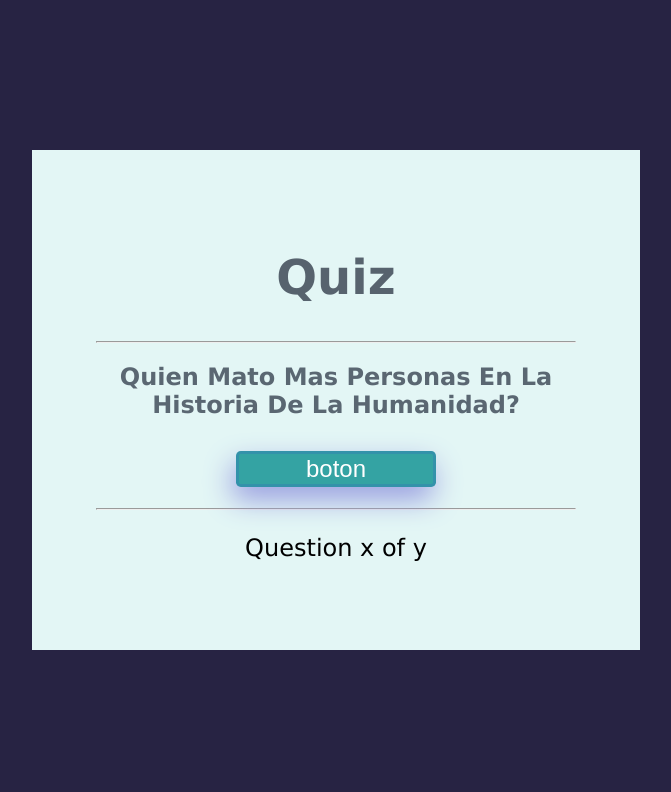
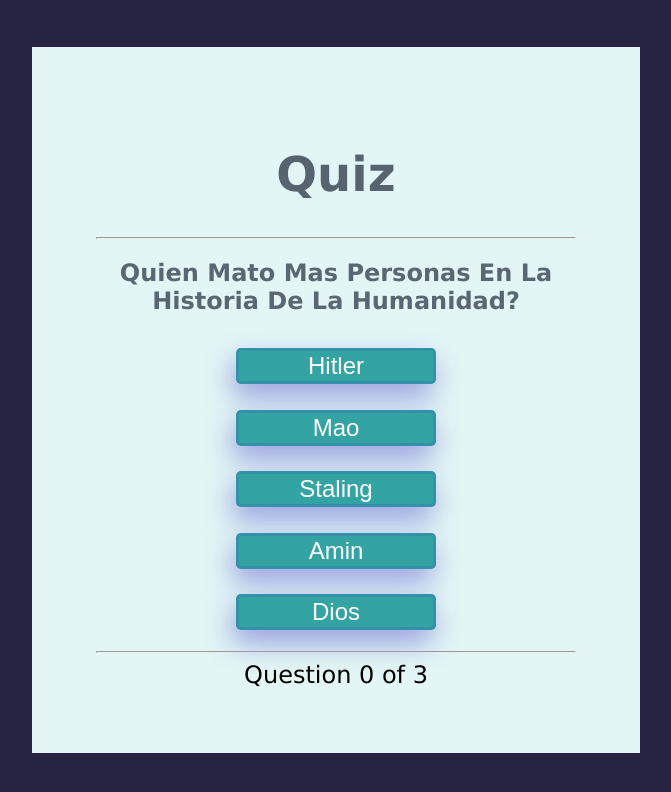
Before and after one commit to leafarJS/proyect_quiz, a plain HTML site: page index.html in a window 1280 px wide. Shown: the whole page, without its empty margins (304-975 px from the left). Drawn offline with Linux system fonts and the light colour scheme.

Commit message:
commit completo

```diff
--- a/css/main.css
+++ b/css/main.css
@@ -28,7 +28,7 @@ h1 {
   color: #5a6772;
   text-transform: capitalize;
 }
-#btn {
+.btn {
   background-color: #34a3a3;
   width: 12.5rem;
   color: #fff;
--- a/index.html
+++ b/index.html
@@ -15,7 +15,6 @@
     <hr>
     <h2 id="question">question</h2>
     <div id="choices">
-      <button id="btn">boton</button>
     </div>
     <hr>
     <footer id="progress">
--- a/js/script.js
+++ b/js/script.js
@@ -2,10 +2,25 @@
 import { newQuestions } from "../database/question.js";
 import { Quiz } from "../models/Quiz.js";
 import { UI } from "../models/UI.js";
+
+const renderPage = (quiz, ui) => {
+  if (quiz.isEnded()) {
+    ui.showScores(quiz.score);
+  } else {
+    console.log(quiz);
+    ui.showQuestion(quiz.getQuestionIndex().text);
+    ui.showChoices(quiz.getQuestionIndex().choices, (choice) => {
+      quiz.guess(choice);
+      renderPage(quiz, ui);
+    });
+    ui.showProgress(quiz.questionIndex, newQuestions.length);
+  }
+};
+
 function main() {
   const quiz = new Quiz(newQuestions);
   const ui = new UI();
 
-  ui.showQuestion(quiz.getQuestionIndex().text);
+  renderPage(quiz, ui);
 }
 main();
--- a/models/Question.js
+++ b/models/Question.js
@@ -7,7 +7,7 @@ export class Question {
    */
   constructor(text, choices, answer) {
     this.text = text;
-    this.question = choices;
+    this.choices = choices;
     this.answer = answer;
   }
   /**
--- a/models/UI.js
+++ b/models/UI.js
@@ -9,4 +9,36 @@ export class UI {
     const qTitle = d.getElementById("question");
     qTitle.innerText = text;
   }
+  /**
+   *
+   * @param {string[]} choices
+   */
+  showChoices(choices, callback) {
+    const choisesContainer = d.getElementById("choices");
+    choisesContainer.innerHTML = "";
+    for (let i = 0; i < choices.length; i++) {
+      const btn = d.createElement("button");
+      btn.className = "btn";
+      btn.innerText = choices[i];
+
+      btn.addEventListener("click", () => callback(choices[i]));
+
+      choisesContainer.append(btn);
+    }
+  }
+  showScores(score) {
+    const gameOverHTML = `
+      <h1>Result</h1>
+      <h2 id="score">Your scores: ${score}</h2>
+      `;
+    // <h2 id="score">Your scores: ${quiz.score}</h2>
+
+    const element = document.getElementById("quiz");
+    element.innerHTML = gameOverHTML;
+  }
+
+  showProgress(currentIndex, total) {
+    let element = document.getElementById("progress");
+    element.innerHTML = `Question ${currentIndex} of ${total}`;
+  }
 }
```
